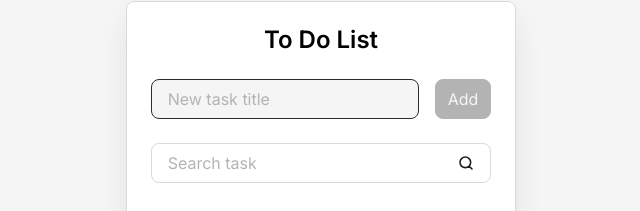
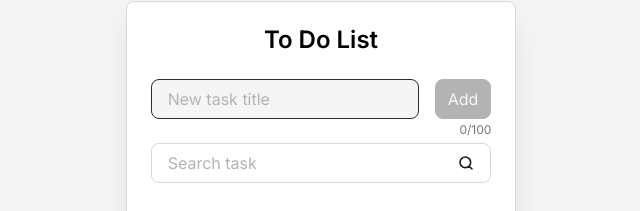
Before and after one commit to wildkodokushi/TODOLIST-REACT, a React (Vite) app: page / in a window 1280 px wide. Shown: the part 99-310 px from the top of the page, without its empty margins (319-959 px from the left). Built offline with nearby package versions, Linux system fonts and the light colour scheme; no server answers.

Commit message:
feat: Improve task form UX, add character validation and dynamic counter

```diff
--- a/index.html
+++ b/index.html
@@ -3,7 +3,7 @@
   <head>
     <meta charset="UTF-8" />
     <meta name="viewport" content="width=device-width, initial-scale=1.0" />
-    <title>Vite + React</title>
+    <title>To Do List</title>
   </head>
   <body>
     <div id="root"></div>
--- a/package.json
+++ b/package.json
@@ -10,7 +10,7 @@
     "lint": "eslint . --fix",
     "preview": "vite preview",
     "copy404": "cpy dist/index.html dist --rename=404.html --flat",
-    "predeploy": "run -s build copy404",
+    "predeploy": "run-s build copy404",
     "deploy": "gh-pages -d dist"
   },
   "dependencies": {
--- a/src/entities/todo/ui/TodoItem/TodoItem.jsx
+++ b/src/entities/todo/ui/TodoItem/TodoItem.jsx
@@ -44,7 +44,7 @@ const TodoItem = (props) => {
                 {title}
             </label>
             <RouterLink className={styles.link} to={`tasks/${id}`} aria-label="Task detail page">
-                <span dangerouslySetInnerHTML={{ __html: highlightedTitle }}></span>
+                <span dangerouslySetInnerHTML={{ __html: highlightedTitle }} title={highlightedTitle}></span>
             </RouterLink>
             <button
                 className={styles.deleteButton}
--- a/src/entities/todo/ui/TodoItem/TodoItem.module.scss
+++ b/src/entities/todo/ui/TodoItem/TodoItem.module.scss
@@ -5,6 +5,17 @@
   padding-left: 10px;
   border: var(--border);
   border-radius: var(--border-radius);
+  position: relative;
+
+  & span {
+    position: absolute;
+    top: 50%;
+    translate: 0 -50%;
+    max-width: 250px;
+    overflow: hidden;
+    white-space: nowrap;
+    text-overflow: ellipsis;
+  }
 
   &:hover {
     background-color: var(--color-gray-1);
--- a/src/features/add-task/AddTaskForm.jsx
+++ b/src/features/add-task/AddTaskForm.jsx
@@ -1,4 +1,4 @@
-import { useContext, useState } from "react"
+import { useContext, useMemo, useState } from "react"
 
 import { TasksContext } from "@/entities/todo/model/TasksContext"
 import Button from "@/shared/ui/Button"
@@ -11,15 +11,13 @@ const AddTaskForm = (props) => {
 
     const { addTask, newTaskInputRef } = useContext(TasksContext)
 
-    const [error, setError] = useState('')
-
     const clearNewTaskTitle = newTaskTitle.trim()
     const isNewTaskTitleEmpty = clearNewTaskTitle.length === 0
 
     const onSubmit = (event) => {
         event.preventDefault()
 
-        if(!isNewTaskTitleEmpty) {
+        if(!isNewTaskTitleEmpty && isNewTaskTitleEmpty <= 100) {
             addTask(
                 clearNewTaskTitle,
                 () => setNewTaskTitle('')
@@ -27,17 +25,39 @@ const AddTaskForm = (props) => {
         }
     }
 
+    const error = useMemo(() => {
+        const hasOnlySpaces = newTaskTitle.length > 0 && clearNewTaskTitle.length === 0
+        const exceedsCharacterLimit = newTaskTitle.length > 100
+
+        if(hasOnlySpaces) {
+            return 'The task cannot be empty'
+        }
+
+        if(exceedsCharacterLimit) {
+            return 'The task cannot exceed 100 characters!'
+        }
+
+        return ''
+
+    }, [newTaskTitle, isNewTaskTitleEmpty])
+
     const onInput = (event) => {
-        const { value } = event.target
-        const clearValue = value.trim()
-        const hasOnlySpaces = value.length > 0 && clearValue.length === 0
+        setNewTaskTitle(event.target.value)
+    }
 
-        setNewTaskTitle(value)
-        setError(hasOnlySpaces ? 'The task cannot be empty' : '')
-    }
+    const lettersLeft = clearNewTaskTitle.length
+    const opacityValue = lettersLeft > 80 ? (lettersLeft - 75) / 20 : 0
 
     return (
         <form className={styles.form} onSubmit={onSubmit}>
+            <span
+                className={styles.count}
+                style={{
+                    color: lettersLeft > 80 ? `rgba(255, 0, 0, ${opacityValue})` : undefined
+                }}
+            >
+                {lettersLeft}/100
+            </span>
             <Field
                 className={styles.field}
                 label="New task title"
@@ -49,7 +69,7 @@ const AddTaskForm = (props) => {
             />
             <Button
                 type="submit"
-                isDisabled={isNewTaskTitleEmpty}
+                isDisabled={isNewTaskTitleEmpty || error !== ''}
             >
                 Add
             </Button>
--- a/src/pages/TaskPage/TaskPage.module.scss
+++ b/src/pages/TaskPage/TaskPage.module.scss
@@ -3,4 +3,16 @@
     flex-direction: column;
     gap: 15px;
     text-align: center;
+
+    & h1 {
+        font-size: clamp(18px, 1.6vw, 32px);
+        max-width: 1300px;
+        max-height: 500px;
+        overflow-y: scroll;
+        word-break: break-all;
+
+        @media (max-width: 767px) {
+            max-height: 360px;
+        }
+    }
 }
--- a/src/widgets/Todo/Todo.module.scss
+++ b/src/widgets/Todo/Todo.module.scss
@@ -22,6 +22,7 @@
 .form {
   display: flex;
   column-gap: 16px;
+  position: relative;
 }
 
 .field {
@@ -64,3 +65,11 @@
   text-align: center;
   color: var(--color-gray-4);
 }
+
+.count {
+  position: absolute;
+  bottom: -20px;
+  right: 0;
+  font-size: 12px;
+  color: var(--color-gray-4);
+}
```
Also changed, not shown: db.json5.
